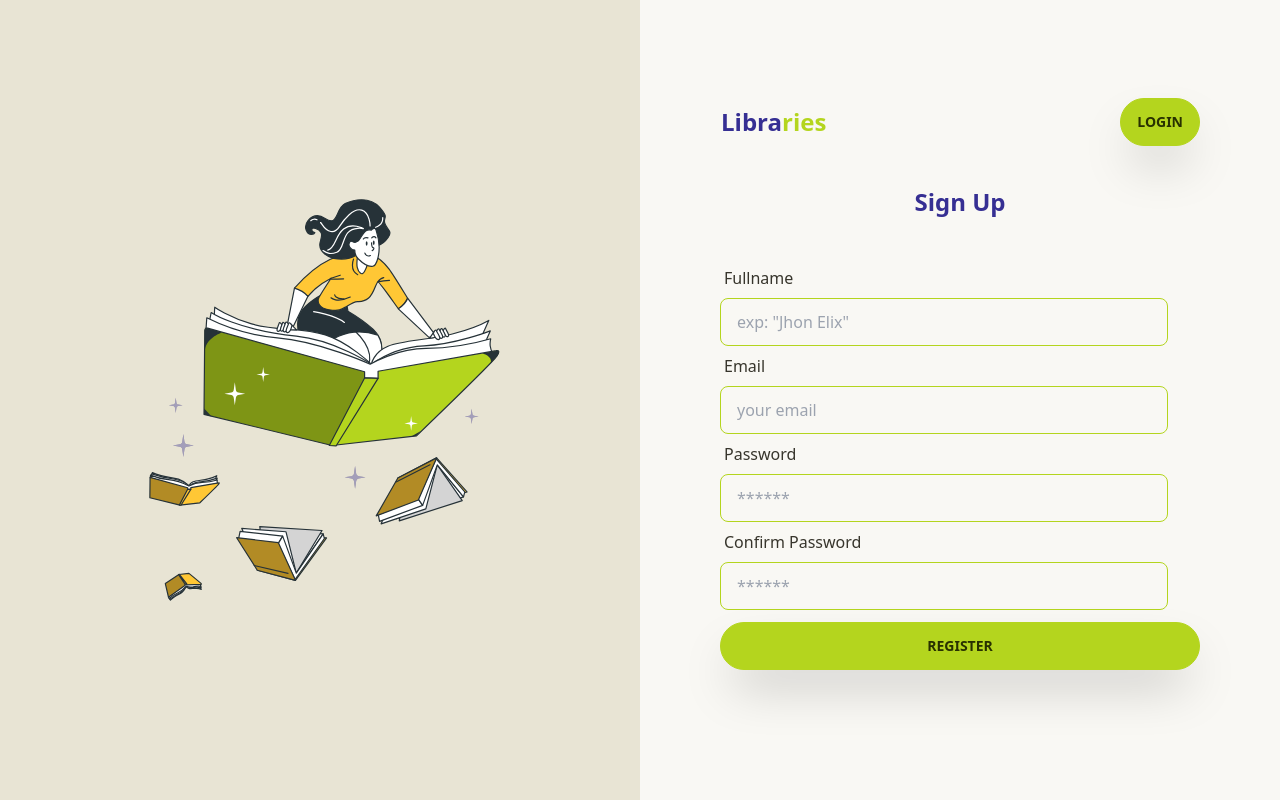
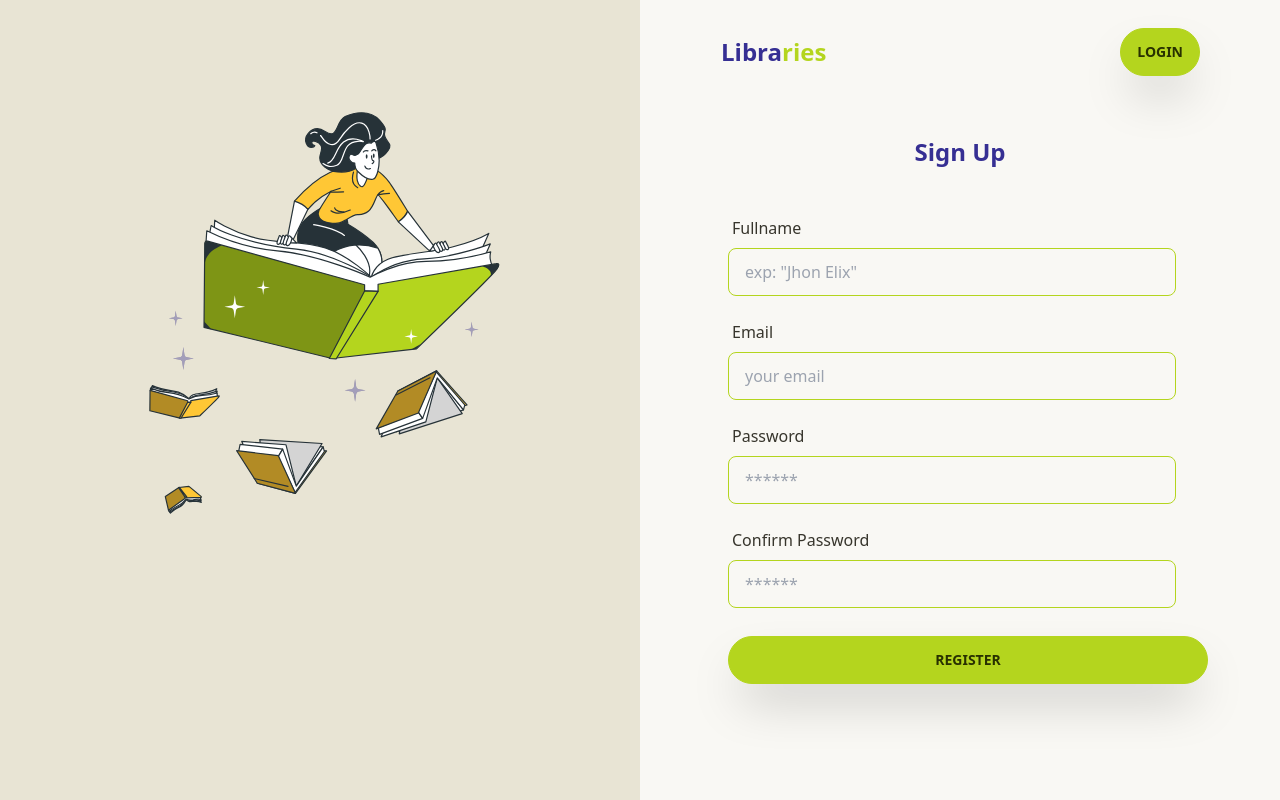
Before and after one commit to firmansubagjaa/Libraries-FE, a React (Vite) app: page /register in a window 1280 px wide. Shown: the top 800 px of the page. Built offline with nearby package versions, Linux system fonts and the light colour scheme.

Commit message:
add: validation in register page

```diff
--- a/package.json
+++ b/package.json
@@ -10,10 +10,12 @@
   },
   "dependencies": {
     "daisyui": "^2.51.5",
+    "formik": "^2.2.9",
     "react": "^18.2.0",
     "react-dom": "^18.2.0",
     "react-router-dom": "^6.10.0",
-    "swiper": "^9.2.2"
+    "swiper": "^9.2.2",
+    "yup": "^1.1.1"
   },
   "devDependencies": {
     "@types/react": "^18.0.28",
--- a/src/components/Elements/input/index.jsx
+++ b/src/components/Elements/input/index.jsx
@@ -3,15 +3,15 @@ import Label from "./label";
 import Input from "./input";
 
 export default function InputForms(props) {
-  const { type, name, htmlFor, id, classname, placeholder, title } = props;
+  const { type, name, htmlFor, id, classname, placeholder, title, onChange, onBlur, value } = props;
 
   return (
     <>
-      <div className="form-control w-full max-w-md">
-        <Label htmlFor={htmlFor} id={id}>
+      <div className="form-control w-full max-w-md mb-4">
+        <Label htmlFor={htmlFor} id={id} className={classname}>
           {title}
         </Label>
-        <Input type={type} name={name} id={id} placeholder={placeholder} classname={classname} />
+        <Input type={type} name={name} id={id} placeholder={placeholder} classname={classname} onChange={onChange} onBlur={onBlur} value={value} />
       </div>
     </>
   );
--- a/src/components/Elements/input/input.jsx
+++ b/src/components/Elements/input/input.jsx
@@ -1,10 +1,10 @@
 import React from "react";
 
 export default function Input(props) {
-  const { type, placeholder, name, id } = props;
+  const { type, placeholder, name, id, onChange, onBlur, value } = props;
   return (
     <>
-      <input type={type} placeholder={placeholder} name={name} id={id} className="input input-bordered input-secondary min-w-screen" />
+      <input type={type} placeholder={placeholder} name={name} id={id} className="input input-bordered input-secondary min-w-screen" onChange={onChange} onBlur={onBlur} value={value} />
     </>
   );
 }
--- a/src/components/Fragments/FormLogin/index.jsx
+++ b/src/components/Fragments/FormLogin/index.jsx
@@ -10,17 +10,24 @@ export default function FormLogin() {
       <div className="flex justify-center pt-10">
         <Heading2 classname="text-2xl font-bold text-primary">Sign In</Heading2>
       </div>
+      {/* form */}
       <form className="w-full flex flex-col justify-center container my-10">
-        <InputForms htmlfor="email" title="Email" type="email" name="email" id="email" placeholder="your email" classname="" />
-        <InputForms htmlfor="password" title="Password" type="password" name="password" id="password" placeholder="your email" classname="" />
+        {/* email */}
+        <InputForms htmlfor="email" title="Email" type="email" name="email" id="email" placeholder="your email" classname="font-bold" />
+
+        {/* password */}
+        <InputForms htmlfor="password" title="Password" type="password" name="password" id="password" placeholder="******" classname="" />
         <span className="font-semibold py-4">
           Forget your password?
           <Link to="/ reset-password" className="link link-primary no-underline ml-1">
             Reset password
           </Link>
         </span>
+
+        {/* submit */}
         <Button classname="mt-3 btn-secondary shadow-2xl">Login</Button>
       </form>
+      {/* end */}
     </>
   );
 }
--- a/src/components/Fragments/FormRegister/index.jsx
+++ b/src/components/Fragments/FormRegister/index.jsx
@@ -3,18 +3,63 @@ import InputForms from "../../Elements/input";
 import Button from "../../Elements/button";
 import { Link } from "react-router-dom";
 import Heading2 from "../../Elements/Heading/Heading2";
+import { useFormik } from "formik";
+import * as Yup from "yup";
 
 export default function FormRegister() {
+  const formik = useFormik({
+    initialValues: {
+      fullname: "",
+      email: "",
+      password: "",
+      confirmPassword: "",
+    },
+    validationSchema: Yup.object({
+      fullname: Yup.string().required("Required"),
+      email: Yup.string().email("Invalid email address").required("Required"),
+      password: Yup.string()
+        .required("Required")
+        .matches(/^.*(?=.{8,})((?=.*[!@#$%^&*()\-_=+{};:,<.>]){1})(?=.*\d)((?=.*[a-z]){1})((?=.*[A-Z]){1}).*$/, "Must Contain 8 Characters, One Uppercase, One Lowercase, One Number and One Special Case Character"),
+      confirmPassword: Yup.string()
+        .required("Required")
+        .oneOf([Yup.ref("password"), null], "Passwords must match"),
+    }),
+    onSubmit: (values) => {
+      alert(JSON.stringify(values, null, 2));
+    },
+  });
+
   return (
     <>
       <div className="flex justify-center pt-10">
         <Heading2 classname="text-2xl font-bold text-primary">Sign Up</Heading2>
       </div>
-      <form className="w-full flex flex-col justify-center container my-10">
-        <InputForms htmlfor="name" title="Fullname" type="text" name="name" id="name" placeholder='exp: "Jhon Elix"' classname="" />
-        <InputForms htmlfor="email" title="Email" type="email" name="email" id="email" placeholder="your email" classname="" />
-        <InputForms htmlfor="password" title="Password" type="password" name="password" id="password" placeholder="******" classname="" />
-        <InputForms htmlfor="ConfirmPassword" title="Confirm Password" type="password" name="ConfirmPassword" id="ConfirmPassword" placeholder="******" classname="" />
+      <form onSubmit={formik.handleSubmit} className="w-full flex flex-col ml-16 xl:ml-2 container my-10">
+        <InputForms htmlfor="fullname" title="Fullname" type="text" name="fullname" id="fullname" placeholder='exp: "Jhon Elix"' onChange={formik.handleChange} onBlur={formik.handleBlur} value={formik.values.fullname} />
+        {formik.touched.fullname && formik.errors.fullname ? <div className="text-red-600 mb-3">{formik.errors.fullname}</div> : null}
+
+        <InputForms htmlfor="email" title="Email" type="email" name="email" id="email" placeholder="your email" classname="" onChange={formik.handleChange} onBlur={formik.handleBlur} value={formik.values.email} />
+        {formik.touched.email && formik.errors.email ? <div className="text-red-600 mb-3">{formik.errors.email}</div> : null}
+
+        <InputForms htmlfor="password" title="Password" type="password" name="password" id="password" placeholder="******" classname="" onChange={formik.handleChange} onBlur={formik.handleBlur} value={formik.values.password} />
+
+        {formik.touched.password && formik.errors.password ? <div className="text-red-600 mb-3">{formik.errors.password}</div> : null}
+
+        <InputForms
+          htmlfor="confirmPassword"
+          title="Confirm Password"
+          type="password"
+          name="confirmPassword"
+          id="confirmPassword"
+          placeholder="******"
+          className=""
+          onChange={formik.handleChange}
+          onBlur={formik.handleBlur}
+          value={formik.values.confirmPassword}
+        />
+
+        {formik.touched.confirmPassword && formik.errors.confirmPassword ? <div className="text-red-600 mb-3">{formik.errors.confirmPassword}</div> : null}
+
         <Button classname="mt-3 btn-secondary shadow-2xl">Register</Button>
       </form>
     </>
--- a/src/components/Fragments/HeroAuth/index.jsx
+++ b/src/components/Fragments/HeroAuth/index.jsx
@@ -9,12 +9,12 @@ export default function HeroAuth(props) {
 
   return (
     <>
-      <div className="h-screen">
+      <div className="">
         <div className="flex">
-          <div className="hidden md:flex bg-base-200 justify-center items-center min-h-screen">
+          <div className="hidden md:flex bg-base-200 justify-center min-h-[150vh]">
             <Image src={hero} alt={alt} classname="w-screen p-28" />
           </div>
-          <div className="flex flex-col justify-center w-screen">{children}</div>
+          <div className="w-screen">{children}</div>
         </div>
       </div>
     </>
--- a/src/components/Fragments/Navbar/index.jsx
+++ b/src/components/Fragments/Navbar/index.jsx
@@ -96,13 +96,12 @@ export default function Navbar() {
             </ul>
           </div>
           <div className="navbar-end">
-            {/* <Link to={`/login`}> */}
             <Button classname="btn-link no-underline hidden md:flex" to="/login">
               Login
             </Button>
-            {/* </Link> */}
-            {/* <Button className="btn btn-secondary">Sign Up</Button> */}
-            <button className="btn btn-secondary rounded-full">Sign Up</button>
+            <Button classname="btn-secondary rounded-full shadow-2xl" to="/register">
+              Sign Up
+            </Button>
           </div>
         </div>
       </div>
--- a/src/components/Layouts/AuthLayout.jsx
+++ b/src/components/Layouts/AuthLayout.jsx
@@ -12,7 +12,7 @@ export default function AuthLayout(props) {
   return (
     <>
       <HeroAuth>
-        <div className="mt-2 flex justify-between container">
+        <div className="mt-2 flex justify-between container py-5">
           <Button classname="-ml-4 btn-ghost normal-case text-primary text-2xl font-bold" to="/">
             Libra<span className="text-secondary">ries</span>
           </Button>
```
Also changed, not shown: 1 other file (tests, documents, lock files or other folders).
